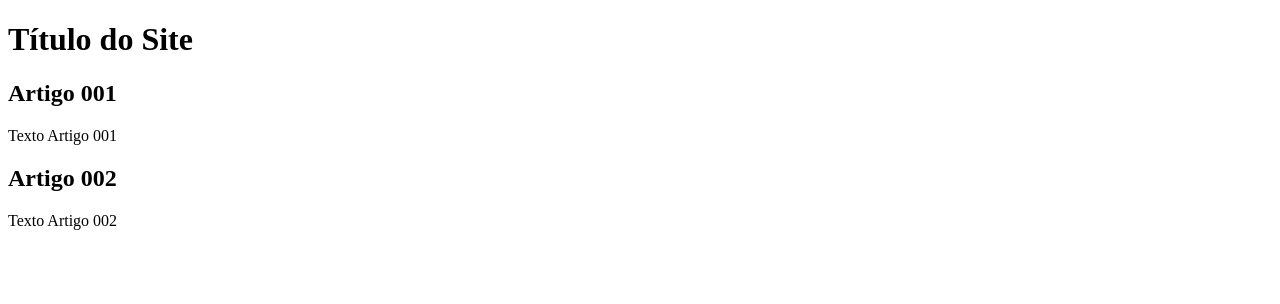
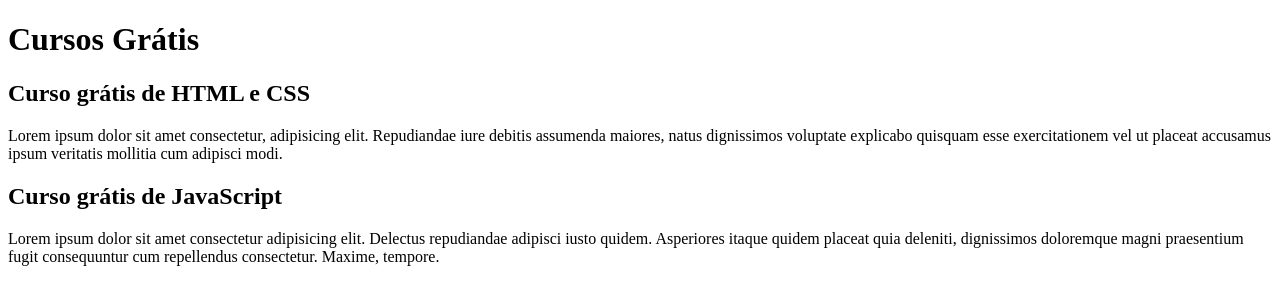
Before and after one commit to Henrique-cardozo/projeto-site, a plain HTML site: page index.html in a window 1280 px wide. Drawn offline with Linux system fonts and the light colour scheme.

Commit message:
Update index.html
Introdução do conteúdo.

```diff
--- a/index.html
+++ b/index.html
@@ -8,15 +8,15 @@
 <body>
     <main>
         <header>
-            <h1>Título do Site</h1>
+            <h1>Cursos Grátis</h1>
         </header>
         <article>
-            <h2>Artigo 001</h2>
-            <p>Texto Artigo 001</p>
+            <h2>Curso grátis de HTML e CSS</h2>
+            <p>Lorem ipsum dolor sit amet consectetur, adipisicing elit. Repudiandae iure debitis assumenda maiores, natus dignissimos voluptate explicabo quisquam esse exercitationem vel ut placeat accusamus ipsum veritatis mollitia cum adipisci modi.</p>
         </article>
         <article>
-            <h2>Artigo 002</h2>
-            <p>Texto Artigo 002</p>
+            <h2>Curso grátis de JavaScript</h2>
+            <p>Lorem ipsum dolor sit amet consectetur adipisicing elit. Delectus repudiandae adipisci iusto quidem. Asperiores itaque quidem placeat quia deleniti, dignissimos doloremque magni praesentium fugit consequuntur cum repellendus consectetur. Maxime, tempore.</p>
         </article>
     </main>
 </body>
```
